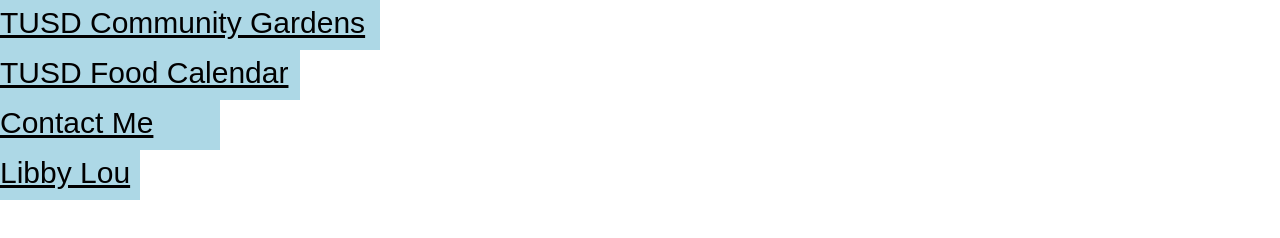
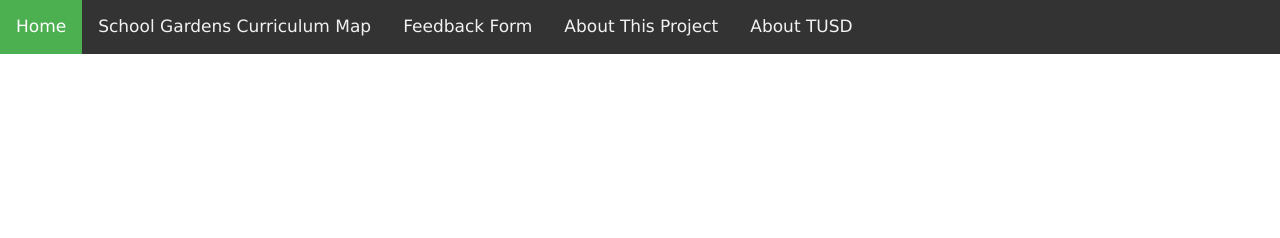
Before and after one commit to libbylouwho/libbylouwho.github.io, a plain HTML site: page index.html in a window 1280 px wide. Drawn offline with nearby package versions, Linux system fonts and the light colour scheme.

Commit message:
Add files via upload

```diff
--- a/index.html
+++ b/index.html
@@ -8,19 +8,12 @@
 <head>
 <link rel="stylesheet" type="text/css" href="indexstyle.css">
 </head>
-<div class="container">
-	<div class="stairs-step-one"><ul>
-  		<li><a href="tusd.html">TUSD Community Gardens</a></li>
-	</ul></div>
-	<div class="stairs-step-two"><ul>
-	  	<li><a href="cals.html">TUSD Food Calendar</a></li>
-	</ul></div>
-	<div class="stairs-step-three"><ul>
-  		<li><a href="cont.html">Contact Me</a></li>
-  	</ul></div>
-  	<div class="stairs-step-four"><ul>
-  		<li><a href="abme.html">Libby Lou</a></li>
-  	</ul></div>
+<div class="topnav">
+  <a class="active" href="index.html">Home</a>
+  <a href="tusd.html">School Gardens Curriculum Map</a>
+  <a href="#form">Feedback Form</a>
+  <a href="#about">About This Project</a>
+  <a href="#abouttusd">About TUSD</a>
 </div>
 
 </body>
--- a/indexstyle.css
+++ b/indexstyle.css
@@ -1,38 +1,33 @@
-ul {
-    list-style-type: none;
-    margin: 0;
-    padding: 0;
+/* Add a black background color to the top navigation */
+.topnav {
+    background-color: #333;
+    overflow: hidden;
 }
 
-.container{
-	overflow:hidden;
-	height:100vh;
-	width:100vw;
-	font-family:Arial, Verdanana, sans-serif;
-	font-size:30px;
-	font-style:normal;
+/* Style the links inside the navigation bar */
+.topnav a {
+    float: left;
+    color: #f2f2f2;
+    text-align: center;
+    padding: 14px 16px;
+    text-decoration: none;
+    font-size: 17px;
 }
 
-.stairs-step-one{
-	width:380px;
-	height:50px;
-	background:lightblue;
+/* Change the color of links on hover */
+.topnav a:hover {
+    background-color: #ddd;
+    color: black;
 }
 
-.stairs-step-two{
-	width:300px;
-	height:50px;
-	background:lightblue;
+/* Add a color to the active/current link */
+.topnav a.active {
+    background-color: #4CAF50;
+    color: white;
 }
 
-.stairs-step-three{
-	width:220px;
-	height:50px;
-	background:lightblue;
+/* Add a color to the active/current link */
+.topnav a.active {
+    background-color: #4CAF50;
+    color: white;
 }
-
-.stairs-step-four{
-	width:140px;
-	height:50px;
-	background:lightblue;
-}
--- /dev/null
+++ b/tusdstyle.css
@@ -0,0 +1,102 @@
+/* Add a black background color to the top navigation */
+.topnav {
+    background-color: #333;
+    overflow: hidden;
+}
+
+/* Style the links inside the navigation bar */
+.topnav a {
+    float: left;
+    color: #f2f2f2;
+    text-align: center;
+    padding: 14px 16px;
+    text-decoration: none;
+    font-size: 17px;
+}
+
+/* Change the color of links on hover */
+.topnav a:hover {
+    background-color: #ddd;
+    color: black;
+}
+
+/* Add a color to the active/current link */
+.topnav a.active {
+    background-color: #4CAF50;
+    color: white;
+}
+
+.dot {
+ 	height: 100px;
+ 	width: 100px;
+ 	background-color: #bbb;
+ 	border-radius: 50%;
+ 	display: inline-block;
+}
+
+#aug {
+	position: absolute;
+	top:20%;
+	right:24%;
+}
+
+#sep {
+	position: absolute;
+	top: 56%;
+	right: 11%;
+}
+
+#oct {
+	position: absolute;
+	top: 102%;
+	right: 10.5%;
+}
+
+#nov {
+	position: absolute;
+	top: 139%;
+	right: 21%;
+}
+
+#dec {
+	position: absolute;
+	top: 157%;
+	right: 37%;
+}
+
+#jan {
+	position: absolute;
+	top: 157%;
+	left: 37%;
+}
+
+#feb {
+	position: absolute;
+	top: 139%;
+	left: 21%;
+}
+
+#mar {
+	position: absolute;
+	top: 102%;
+	left: 10.5%;
+}
+
+#apr {
+	position: absolute;
+	top: 56%;
+	left: 11%;
+}
+
+#may {
+	position: absolute;
+	top: 20%;
+	left: 24%;
+}
+
+#mapid {
+	display: block;
+	margin: auto;
+	width: 50%;
+	clip-path: circle(500px at center);
+}
```
Also changed, not shown: tusd.html (+20 -1 lines).
